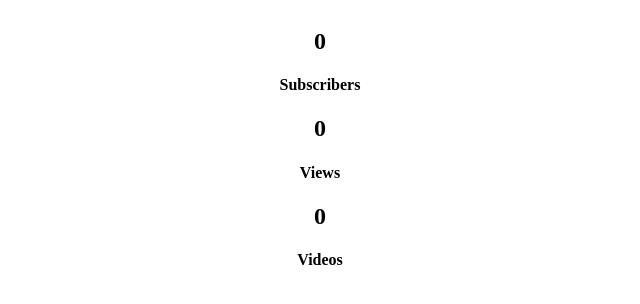
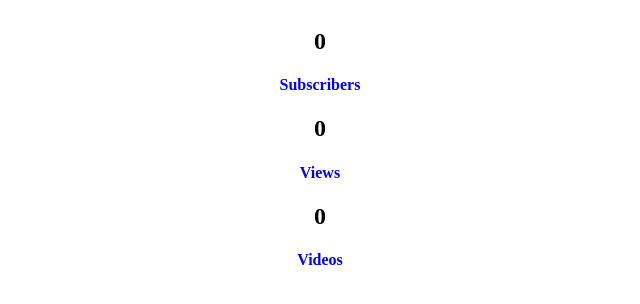
Before and after one commit to syawwwish/notion-widgets, a plain HTML site: page index.html in a window 1280 px wide. Shown: the whole page, without its empty margins (320-960 px from the left). Drawn offline with Linux system fonts and the light colour scheme; no server answers.

Commit message:
Update index.html

```diff
--- a/index.html
+++ b/index.html
@@ -13,6 +13,9 @@
             justify-content: center;
             flex-direction: column;
         }
+	   h4{
+		   color:blue
+	   }
     </style>
 
 </head>
```
